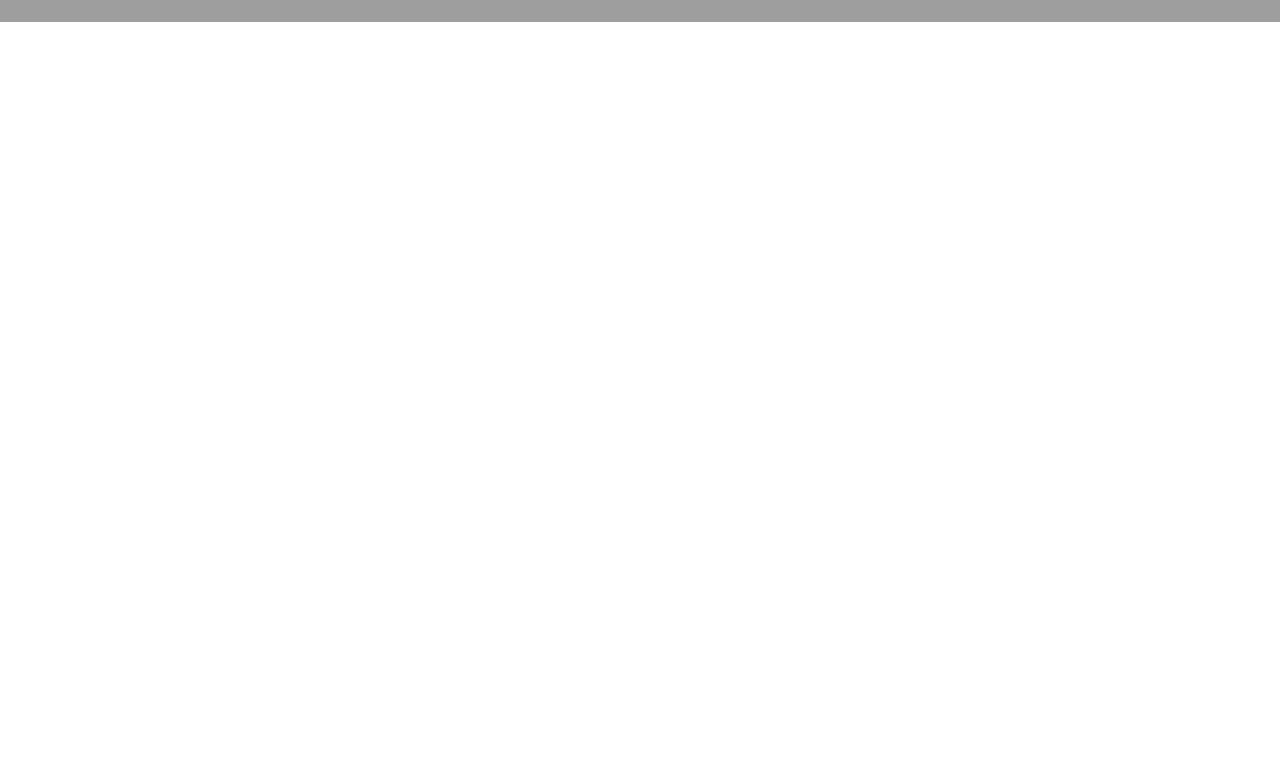
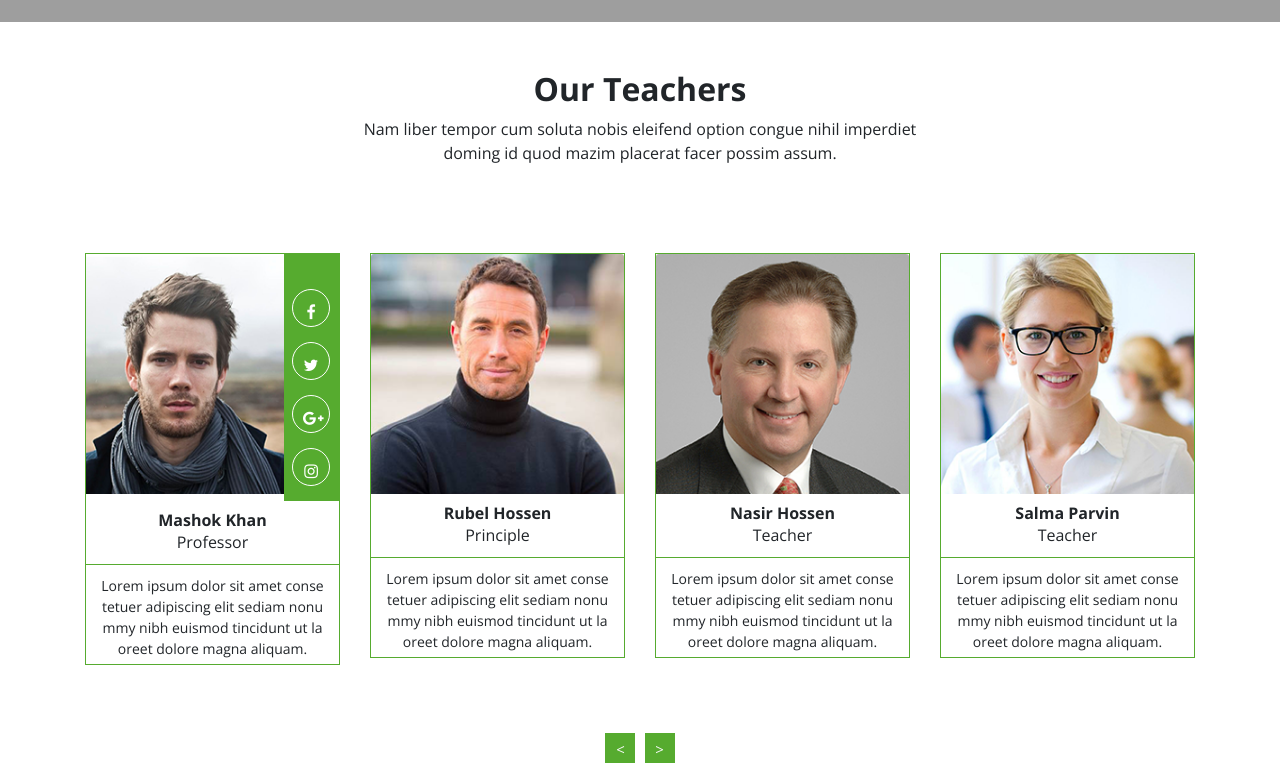
Before and after one commit to sanaullah2k16/hw-psd-to-html, a plain HTML site: page index.html in a window 1280 px wide. Shown: the part 1577-2340 px from the top of the page. Before the commit the page ends 1599 px from the top, so only its background shows below. Drawn offline with nearby package versions, Linux system fonts and the light colour scheme; grey boxes are pictures that could not be loaded.

Commit message:
Our Teachers section done

```diff
--- a/css/style.css
+++ b/css/style.css
@@ -3,7 +3,7 @@ Project Name: Educafe LMS;
 Project Dirctor: Mr. X;
 Client Name: LEDP;
 Project Start Date: 04-15-2021;
-Project Submission Date: 18-04-2021;
+Project Submission Date: 23-04-2021;
 Total page: 7;
 ************************************************
 Home Page Section:
@@ -48,6 +48,10 @@ ul{
 /*****************************************************************
 			Common CSS Start
 ******************************************************************/
+:root{
+	--primary-color: #56ab2f;
+}
+
 .primary-bg{
 	background: #56ab2f !important;
 }
@@ -247,16 +251,124 @@ padding-right: 10px;
 			Facts CSS End
 ******************************************************************/
 /*****************************************************************
-			Blog CSS Start
+			Card CSStart
 ******************************************************************/
+
+.row{
+	display: flex;
+
+
+	text-align: center;
+}
+.col-md-3{
+	width: 240px;
+}
+.card{
+	border: 1px solid var(--primary-color);
+	margin-bottom: 20px;
+	border-radius: 0px;
+
+
+}
+ .card img{
+	height: 240px;
+}
+.card-head p,h6{
+	margin-top: 0;
+	margin-bottom: 0;
+}
+.card-head{
+	margin: 0 0 5px 0;
+	padding: 10px;
+	border-bottom: 1px solid var(--primary-color);
+}
+.card-body{
+	padding: 5px;
+}
+.card-body p{
+	font-size: 14px;
+}
+.text{
+	text-align: center;
+}
+.d-flex{
+	width: 100%;
+}
+.part-img{
+	width: 100%;
+
+}
+.part-img img{
+	width: 100%;
+	height: 240px;
+}
+
+ .footer-icon li{
+	height: 38px;
+	width: 38px;
+
+
+	border: 1px solid #fff;
+	border-radius: 50%;
+	margin-left: -7px;
+
+	margin-bottom: 15px;
+}
+.footer-icon li:hover{
+	background-color: #fff;
+}
+.footer-icon li:first-child{
+		margin-top: 10px;
+}
+.footer-icon li a{
+
+    padding: 10px;
+    color: #fff;
+    display: inline-block;
+    margin-bottom: 15px;
+
+}
+.footer-icon li :hover{
+
+
+	color: #56ab2f !important;
+
+}
+.footer-icon{
+	align-content: center !important;
+	margin-top: 25px !important;
+
+}
+.icon{
+	position:relative;
+	max-width:55px ;
+
+	}
+	.p-n{
+		height: 30px;
+		width: 30px;
+		text-align: center;
+		font-size: 15px;
+		padding: 5px;
+
+	}
+	.button-{
+		text-align: center;
+		justify-content: center;
+		justify-content: space-between;
+     }
+     .button- a:first-child{
+     	margin-right: 5px;
+     }
+
 
 
 /*****************************************************************
-			Blog CSS End
-******************************************************************/
+			Card CSS End
+*****************************************************************
 /*****************************************************************
 			Testimonial CSS Start
-******************************************************************/
+*****************************************************************
 
 /*****************************************************************
 			Testimonial CSS End
--- a/index.html
+++ b/index.html
@@ -28,7 +28,7 @@
 </head>
 <body>
 	<!-- topbar start -->
-	<div class="topbar primary-bg">
+	<div class="topbar primary-bg sm-center">
 		<div class="container">
 			<div class="d-flex justify-content-between">
 				<ul class="d-flex topbar-left">
@@ -122,6 +122,7 @@
 		<!-- About Section End	 -->
 		<!-- Facts Section Start -->
 		<section class="facts py-5">
+
 			<div class="container">
 				<div class="row">
 					<div class="col-md-4 text-xs-center text-sm-center text-md-left ">
@@ -155,7 +156,145 @@
 				</div>
 			</div>
 		</section>
+		<br>
+		<br>
 		<!-- Facts Section End -->
+		<!-- Our Teachers start -->
+		<div class="text">
+				<h2 class=" font-weight-bolder font-size-2">Our Teachers</h2>
+				<p> Nam liber tempor cum soluta nobis eleifend option congue nihil imperdiet <br>
+                     doming id quod mazim placerat facer possim assum.</p>
+                     </div>
+                     <br>
+			<div class="container my-5 ">
+
+		<div class="row">
+			<div class="col-md-3 ">
+
+
+				<!-- card -->
+				<div class="card ">
+					<!-- card-img-top -->
+				<div class="d-flex image">
+					<div class="part-img">
+						<img src="img/our teacher/t-1.png" alt="" class="card-img-top ">
+					</div>
+
+
+					 	<div class="col-12 col-md-4 text-sm-center  primary-bg icon">
+							<ul class=" justify-content-center footer-icon ">
+								<li><a href="#"><i class="fa fa-facebook" aria-hidden="true"></i></a></li>
+								<li><a href="#"><i class="fa fa-twitter" aria-hidden="true"></i></a></li>
+								<li><a href="#"><i class="fa fa-google-plus" aria-hidden="true"></i></a></li>
+								<li><a href="#"><i class="fa fa-instagram" aria-hidden="true"></i></a></li>
+
+							</ul>
+						</div>
+				</div>
+
+					<!-- card-body -->
+					<div class="card-head">
+						<h6 class="font-weight-bolder">Mashok Khan</h6>
+						<p class="tittle">Professor</p>
+					</div>
+					<div class="card-body">
+						<p class="card-text">Lorem ipsum dolor sit amet conse
+                            tetuer adipiscing elit sediam nonu
+                              mmy nibh euismod tincidunt ut la
+                                 oreet dolore magna aliquam.</p>
+					</div>
+				</div>
+			</div>
+
+			<div class="col-md-3">
+				<!-- card -->
+				<div class="card ">
+					<!-- card-img-top -->
+					<img src="img/our teacher/t-2.png" alt="" class="card-img-top basic">
+
+					<!-- card-body -->
+					<div class="card-head">
+						<h6 class="font-weight-bolder">Rubel Hossen</h6>
+						<p class="tittle">Principle</p>
+					</div>
+					<div class="card-body">
+						<p class="card-text">Lorem ipsum dolor sit amet conse
+                            tetuer adipiscing elit sediam nonu
+                              mmy nibh euismod tincidunt ut la
+                                 oreet dolore magna aliquam.</p>
+					</div>
+				</div>
+			</div>
+
+			<div class="col-md-3">
+				<!-- card -->
+				<div class="card ">
+					<!-- card-img-top -->
+					<img src="img/our teacher/t-3.png" alt="" class="card-img-top basic">
+					<!-- card-body -->
+					<div class="card-head">
+						<h6 class="font-weight-bolder">Nasir Hossen</h6>
+						<p class="tittle">Teacher</p>
+					</div>
+					<div class="card-body">
+						<p class="card-text">Lorem ipsum dolor sit amet conse
+                            tetuer adipiscing elit sediam nonu
+                              mmy nibh euismod tincidunt ut la
+                                 oreet dolore magna aliquam.</p>
+					</div>
+				</div>
+			</div>
+
+			<div class="col-md-3">
+				<!-- card -->
+				<div class="card ">
+					<!-- card-img-top -->
+					<img src="img/our teacher/t-4.png" alt="" class="card-img-top basic">
+					<!-- card-body -->
+					<div class="card-head">
+						<h6 class="font-weight-bolder">Salma Parvin</h6>
+						<p class="tittle">Teacher</p>
+					</div>
+					<div class="card-body">
+						<p class="card-text">Lorem ipsum dolor sit amet conse
+                            tetuer adipiscing elit sediam nonu
+                              mmy nibh euismod tincidunt ut la
+                                 oreet dolore magna aliquam.</p>
+					</div>
+
+
+				</div>
+
+			</div>
+
+
+
+
+		</div>
+
+		</div>
+				<div class="button- justify-content">
+
+							<a class="button text-light primary-bg p-n"type="button" data-slide="prev"><
+
+
+							</a>
+
+
+
+						<a class="button text-light primary-bg p-n"  type="button"> >
+
+						</a>
+
+				</div>
+
+
+
+
+		<!-- Our Teachers end -->
+
+
+
 
 	<!-- Jquery-3.4.1. JS -->
 
```
Also changed, not shown: img/our teacher/t-1.png (added), img/our teacher/t-2.png (added), img/our teacher/t-3.png (added), img/our teacher/t-4.png (added).
